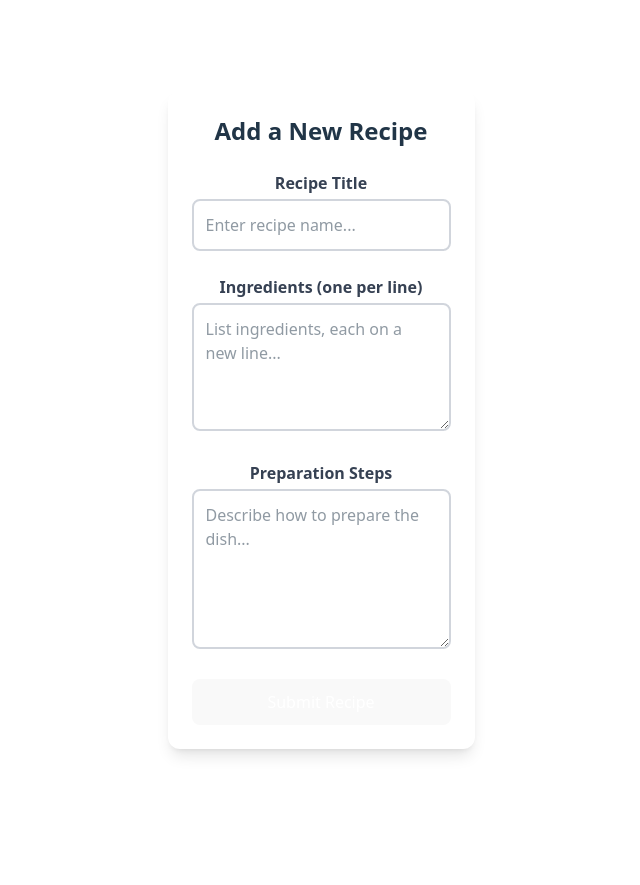
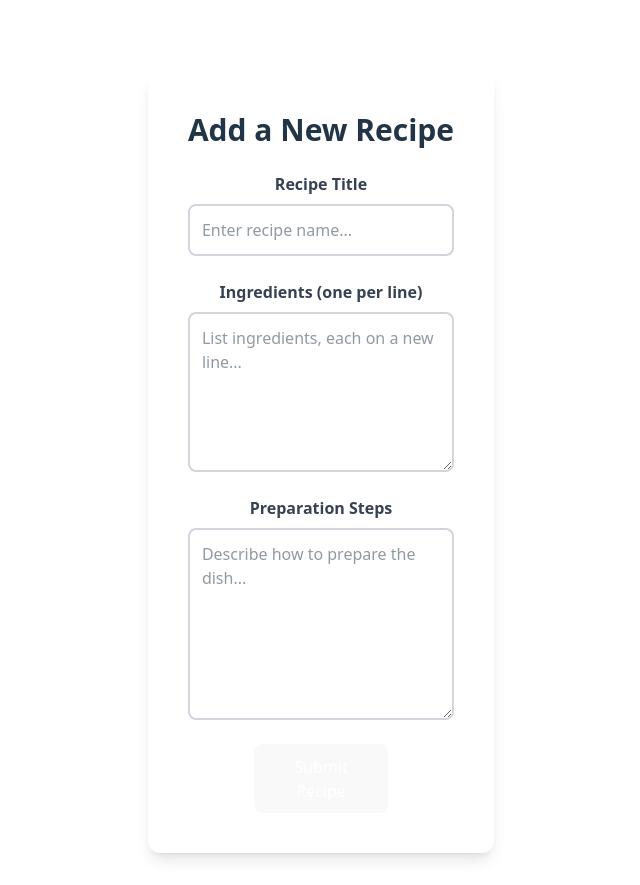
Before and after one commit to ZANELE-MASEKO/alx-fe-reactjs, a React (Vite) app in the folder recipe-sharing-platform/: page /add-recipe in a window 1280 px wide. Shown: the whole page, without its empty margins (319-959 px from the left). Before the commit the page ends 800 px from the top, so only its background shows below. Built offline with nearby package versions, Linux system fonts and the light colour scheme.

Commit message:
responsiveness

```diff
--- a/recipe-sharing-platform/src/components/AddRecipeForm.jsx
+++ b/recipe-sharing-platform/src/components/AddRecipeForm.jsx
@@ -32,7 +32,6 @@ export default function AddRecipeForm() {
   const handleSubmit = (e) => {
     e.preventDefault();
 
-
     const validationErrors = validate({ title, ingredients, steps });
 
     if (Object.keys(validationErrors).length > 0) {
@@ -56,14 +55,14 @@ export default function AddRecipeForm() {
   };
 
   return (
-    <div className="max-w-2xl mx-auto mt-10 p-6 bg-white rounded-xl shadow-lg">
-      <h2 className="text-2xl font-bold mb-6 text-center">Add a New Recipe</h2>
+    <div className="max-w-2xl mx-auto mt-10 p-6 md:p-10 bg-white rounded-xl shadow-lg">
+      <h2 className="text-2xl md:text-3xl font-bold mb-6 text-center">Add a New Recipe</h2>
 
       <form onSubmit={handleSubmit} className="space-y-6">
 
 
-        <div>
-          <label className="block text-gray-700 font-semibold mb-1">
+        <div className="md:flex md:flex-col">
+          <label className="block text-gray-700 font-semibold mb-1 md:mb-2">
             Recipe Title
           </label>
           <input
@@ -73,16 +72,17 @@ export default function AddRecipeForm() {
             value={title}
             onChange={(e) => setTitle(e.target.value)}
           />
-          {errors.title && <p className="text-red-500 text-sm mt-1">{errors.title}</p>}
+          {errors.title && (
+            <p className="text-red-500 text-sm mt-1">{errors.title}</p>
+          )}
         </div>
 
-
-        <div>
-          <label className="block text-gray-700 font-semibold mb-1">
+        <div className="md:flex md:flex-col">
+          <label className="block text-gray-700 font-semibold mb-1 md:mb-2">
             Ingredients (one per line)
           </label>
           <textarea
-            className="w-full p-3 h-32 border-2 border-gray-300 rounded-lg focus:outline-none focus:border-blue-500"
+            className="w-full p-3 h-32 md:h-40 border-2 border-gray-300 rounded-lg focus:outline-none focus:border-blue-500"
             placeholder="List ingredients, each on a new line..."
             value={ingredients}
             onChange={(e) => setIngredients(e.target.value)}
@@ -93,12 +93,12 @@ export default function AddRecipeForm() {
         </div>
 
 
-        <div>
-          <label className="block text-gray-700 font-semibold mb-1">
+        <div className="md:flex md:flex-col">
+          <label className="block text-gray-700 font-semibold mb-1 md:mb-2">
             Preparation Steps
           </label>
           <textarea
-            className="w-full p-3 h-40 border-2 border-gray-300 rounded-lg focus:outline-none focus:border-blue-500"
+            className="w-full p-3 h-40 md:h-48 border-2 border-gray-300 rounded-lg focus:outline-none focus:border-blue-500"
             placeholder="Describe how to prepare the dish..."
             value={steps}
             onChange={(e) => setSteps(e.target.value)}
@@ -110,7 +110,7 @@ export default function AddRecipeForm() {
 
         <button
           type="submit"
-          className="w-full bg-blue-600 text-white font-bold py-3 rounded-lg hover:bg-blue-700 transition"
+          className="w-full md:w-1/2 mx-auto bg-blue-600 text-white font-bold py-3 rounded-lg hover:bg-blue-700 transition"
         >
           Submit Recipe
         </button>
```
